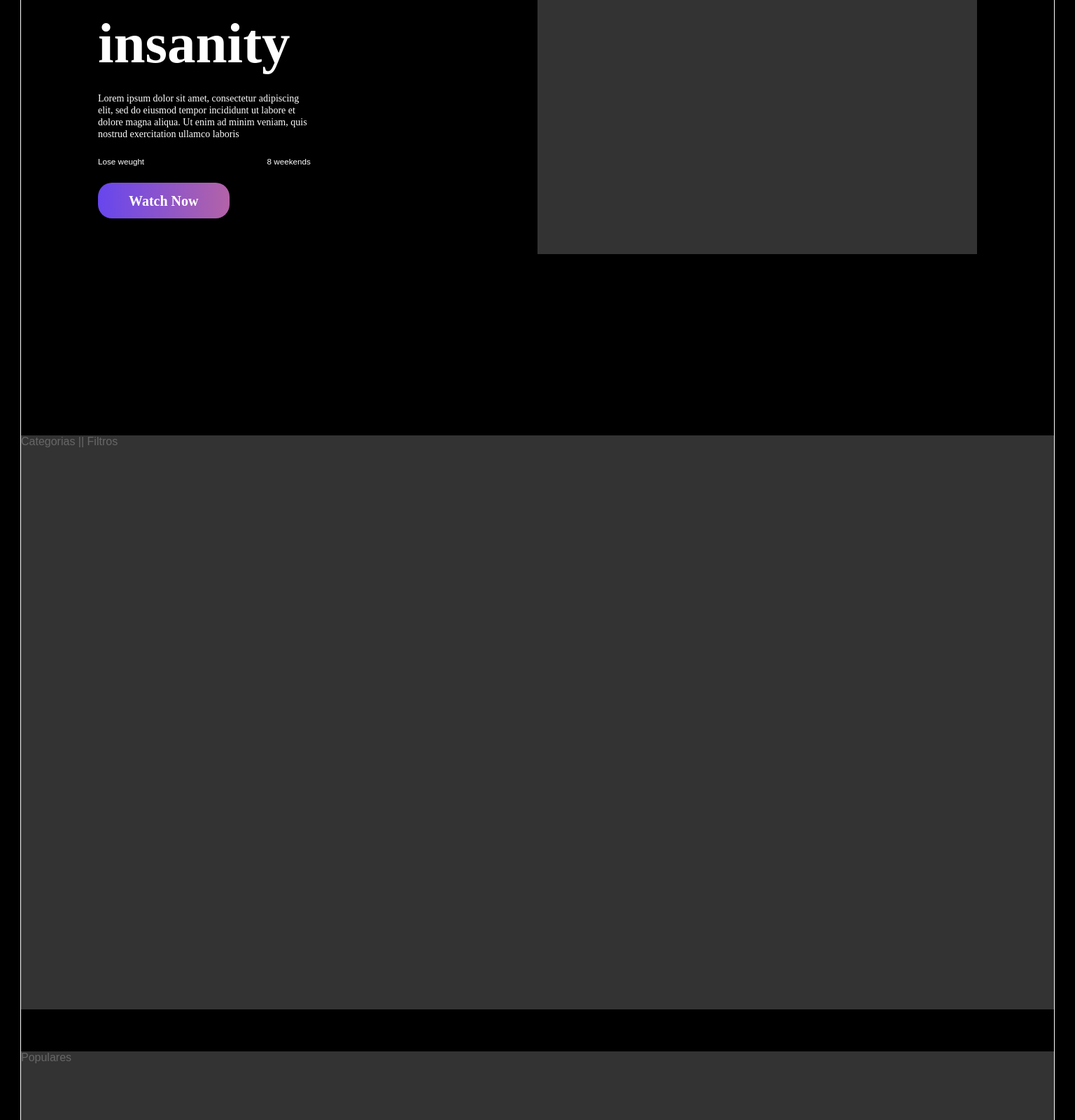
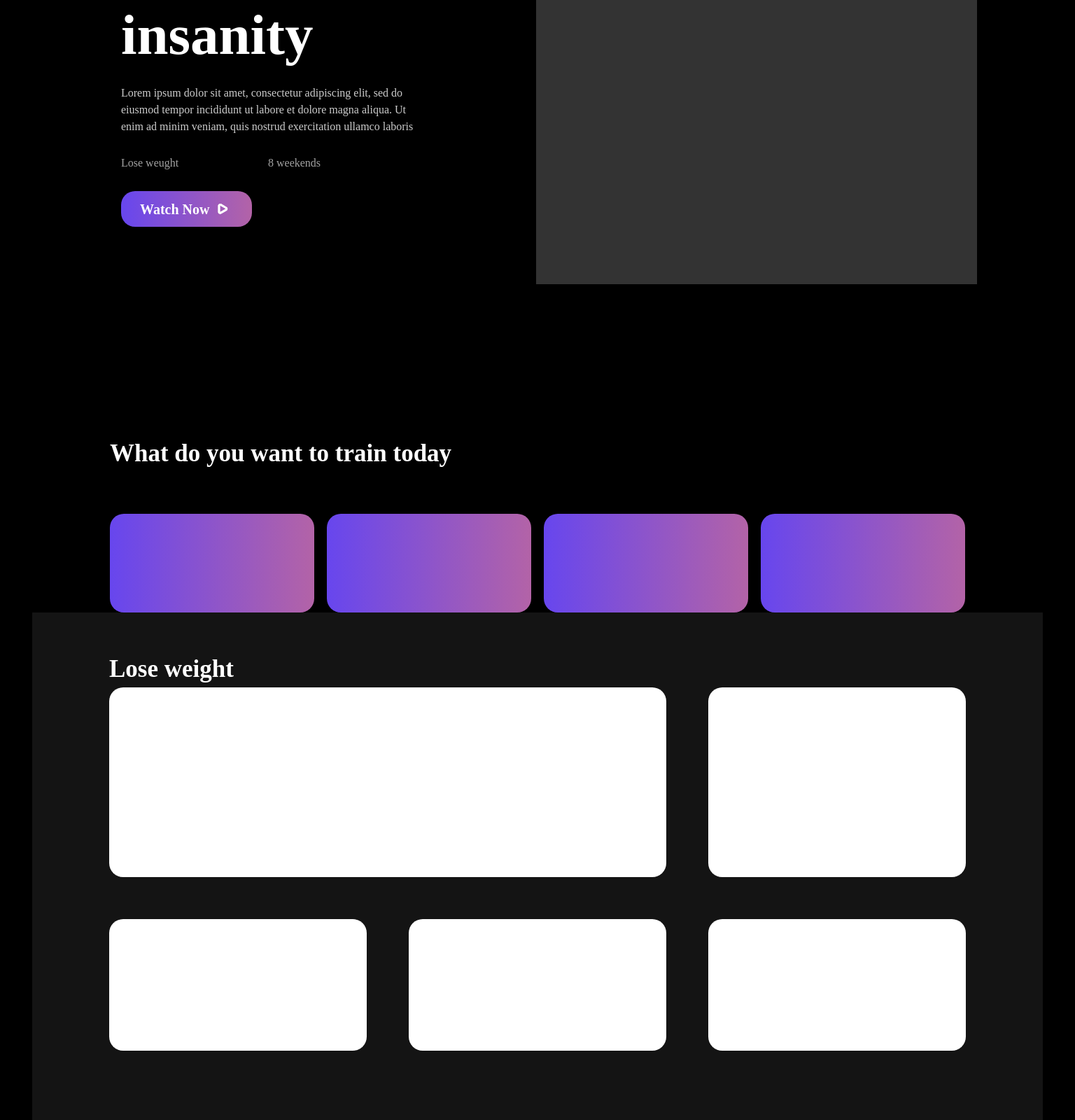
Before and after one commit to iwannabefit/frontend, a React app: page / in a window 1536 px wide. Shown: the part 380-1980 px from the top of the page at 70% size. Built offline with nearby package versions, Linux system fonts and the light colour scheme; a web font is replaced by a local one.

Commit message:
Layout v-0.1 ready

```diff
--- /dev/null
+++ b/src/assets/react/ArrowDesck.jsx
@@ -0,0 +1,24 @@
+import React from 'react';
+
+const arrowDesck = () => {
+  return (
+    <svg
+      width="15"
+      height="16"
+      viewBox="0 0 15 16"
+      fill="white"
+      xmlns="http://www.w3.org/2000/svg"
+    >
+      <path
+        d="M5.17381 15.2827L12.654 10.9773C13.6142 10.4246 14.1875 9.43418 14.1875 8.32816C14.1875 7.22214 13.6142 6.23176 12.654 5.67902L5.17381 1.3736C4.21276 0.820319 3.06591 0.821416 2.10568 1.37662C1.14901 1.9299 0.577637 2.91918 0.577637 4.02273V12.6336C0.577637 13.7371 1.14901 14.7264 2.10568 15.2797C2.58661 15.5578 3.11441 15.6968 3.64248 15.6968C4.16837 15.6968 4.69425 15.5589 5.17381 15.2827ZM3.77402 3.8057L11.2542 8.11112C11.3386 8.15962 11.3813 8.23279 11.3813 8.32816C11.3813 8.4238 11.3386 8.49669 11.2542 8.54519L3.77402 12.8506C3.68633 12.901 3.59782 12.901 3.5104 12.8503C3.42654 12.8018 3.38379 12.7289 3.38379 12.6336V4.02273C3.38379 3.92737 3.42627 3.85448 3.5104 3.80597C3.55424 3.78076 3.59836 3.76788 3.64248 3.76788C3.68633 3.76788 3.73045 3.78048 3.77402 3.8057Z"
+        fill=""
+      />
+      <path
+        d="M5.17381 15.2827L12.654 10.9773C13.6142 10.4246 14.1875 9.43418 14.1875 8.32816C14.1875 7.22214 13.6142 6.23176 12.654 5.67902L5.17381 1.3736C4.21276 0.820319 3.06591 0.821416 2.10568 1.37662C1.14901 1.9299 0.577637 2.91918 0.577637 4.02273V12.6336C0.577637 13.7371 1.14901 14.7264 2.10568 15.2797C2.58661 15.5578 3.11441 15.6968 3.64248 15.6968C4.16837 15.6968 4.69425 15.5589 5.17381 15.2827ZM3.77402 3.8057L11.2542 8.11112C11.3386 8.15962 11.3813 8.23279 11.3813 8.32816C11.3813 8.4238 11.3386 8.49669 11.2542 8.54519L3.77402 12.8506C3.68633 12.901 3.59782 12.901 3.5104 12.8503C3.42654 12.8018 3.38379 12.7289 3.38379 12.6336V4.02273C3.38379 3.92737 3.42627 3.85448 3.5104 3.80597C3.55424 3.78076 3.59836 3.76788 3.64248 3.76788C3.68633 3.76788 3.73045 3.78048 3.77402 3.8057Z"
+        stroke=""
+      />
+    </svg>
+  );
+};
+
+export default arrowDesck;
--- a/src/containers/Home.jsx
+++ b/src/containers/Home.jsx
@@ -1,6 +1,7 @@
 import React from 'react';
 import { Link } from '@reach/router';
 import Layout from './Layout';
+import ArrowDesck from '../assets/react/ArrowDesck';
 import '../styles/containers/Home.scss';
 const Home = () => (
   <Layout>
@@ -17,7 +18,9 @@ const Home = () => (
             <small>Lose weught</small>
             <small>8 weekends </small>
           </p>
-          <button>Watch Now</button>
+          <button>
+            Watch Now <ArrowDesck />
+          </button>
         </div>
         <div className="slider">
           <figure className="slider__img">
@@ -25,8 +28,25 @@ const Home = () => (
           </figure>
         </div>
       </div>
-      <div className="Layout__categories">Categorias || Filtros </div>
-      <div className="Layout__populars">Populares</div>
+      <div className="Categories">
+        <h2 className="Categories__title">What do you want to train today</h2>
+        <div className="Categories__List">
+          <div className="Categories__filter"></div>
+          <div className="Categories__filter"></div>
+          <div className="Categories__filter"></div>
+          <div className="Categories__filter"></div>
+        </div>
+      </div>
+      <div className="Populars">
+        <h3 className="Populars__title">Lose weight</h3>
+        <div className="Populars__List">
+          <div className="Populars__card --span2 --principal"></div>
+          <div className="Populars__card --principal"></div>
+          <div className="Populars__card "></div>
+          <div className="Populars__card "></div>
+          <div className="Populars__card "></div>
+        </div>
+      </div>
     </div>
   </Layout>
 );
--- a/src/styles/containers/Home.scss
+++ b/src/styles/containers/Home.scss
@@ -3,23 +3,32 @@
 @media screen and (min-width: 1440px) {
   .Home {
     display: grid;
-    grid-template-rows: repeat(3, minmax(200px, 1fr));
-    justify-content: stretch;
+    justify-items: center;
     margin: 40px 30px;
     color: white;
-    outline: 1px solid;
-    grid-gap: 60px;
   }
+  .Hero,
+  .Categories,
+  .Populars {
+    // margin: 0 110px;
+    padding: 0 110px;
+  }
+
   .hero {
     height: 820px;
     display: grid;
+    grid-gap: 140px;
+    grid-auto-flow: column;
     grid-template-columns: 1fr 1fr;
-    min-width: 1129.56px;
-    margin: 0 110px;
+
     align-content: center;
+    justify-items: center;
+    margin-bottom: 60px;
+    padding: 0 110px;
   }
   .slider {
-    height: 421.4px;
+    width: 630.02px;
+    height: 508.61px;
   }
   .copy {
     align-self: center;
@@ -29,21 +38,30 @@
     margin: 22px 0;
   }
 
-  .copy > p {
-    /*! width: ; */
-    width: 406.3px;
-    font-size: 15.5px;
-    font-family: Poppins;
-    font-weight: 500;
-    line-height: 130&;
-    margin: 22px 0;
-    align-self: center;
+  // .copy > p {
+  //   /*! width: ; */
+  //   width: 406.3px;
+  //   font-size: 15.5px;
+  //   font-family: Poppins;
+  //   font-weight: 500;
+  //   line-height: 130&;
+  //   margin: 22px 0;
+  //   align-self: center;
+  // }
+  .copy small {
+    margin: 28px 0;
   }
-  .copy p {
+  .copy svg {
+    margin: 0 7px;
+  }
+  .copy p,
+  small {
     display: flex;
-    width: 303.84px;
     justify-content: space-between;
-    font: 500 14px / 120% Poppins;
+    width: 420px;
+    font: 400 16px / 24px Poppins;
+    color: white;
+    opacity: 0.8;
   }
   .copy > button:nth-child(4) {
     width: 187.5px;
@@ -54,17 +72,56 @@
     color: white;
     font: 600 20px / 120% Poppins;
   }
+  .Categories {
+    &__List {
+      grid-template-columns: repeat(4, 292px);
+      grid-auto-rows: minmax(140px, auto);
+      display: grid;
+      grid-gap: 18px;
+      justify-content: space-between;
+    }
+    &__title {
+      color: white;
+      font: 600 35px/52px Poppins;
+      width: 526.56px;
+      margin-bottom: 60px;
+    }
+    &__filter {
+      min-width: 270.11px;
+      min-height: 140.8px;
+      background-color: white;
+      background: linear-gradient(90deg, #6746ee 0%, #b363a7 100%);
+      border-radius: 20px;
+    }
+  }
 
-  .Layout__categories {
-    background: gray;
-    opacity: 0.4;
-  }
-  .Layout__populars {
-    background: gray;
-    opacity: 0.4;
+  .Populars {
+    background-color: #141414;
+    padding-top: 55px;
+    padding-bottom: 110px;
+    &__title {
+      font: 600 35px/52px Poppins;
+    }
+    &__List {
+      display: grid;
+      grid-auto-rows: minmax(188px, auto);
+      grid-template-columns: repeat(3, 368px);
+
+      grid-gap: 60px;
+    }
+    &__card {
+      border-radius: 20px;
+      background-color: white;
+    }
   }
   .slider {
     background: gray;
     opacity: 0.4;
   }
+  .--principal {
+    height: 270.77px;
+  }
+  .--span2 {
+    grid-column: span 2;
+  }
 }
```
